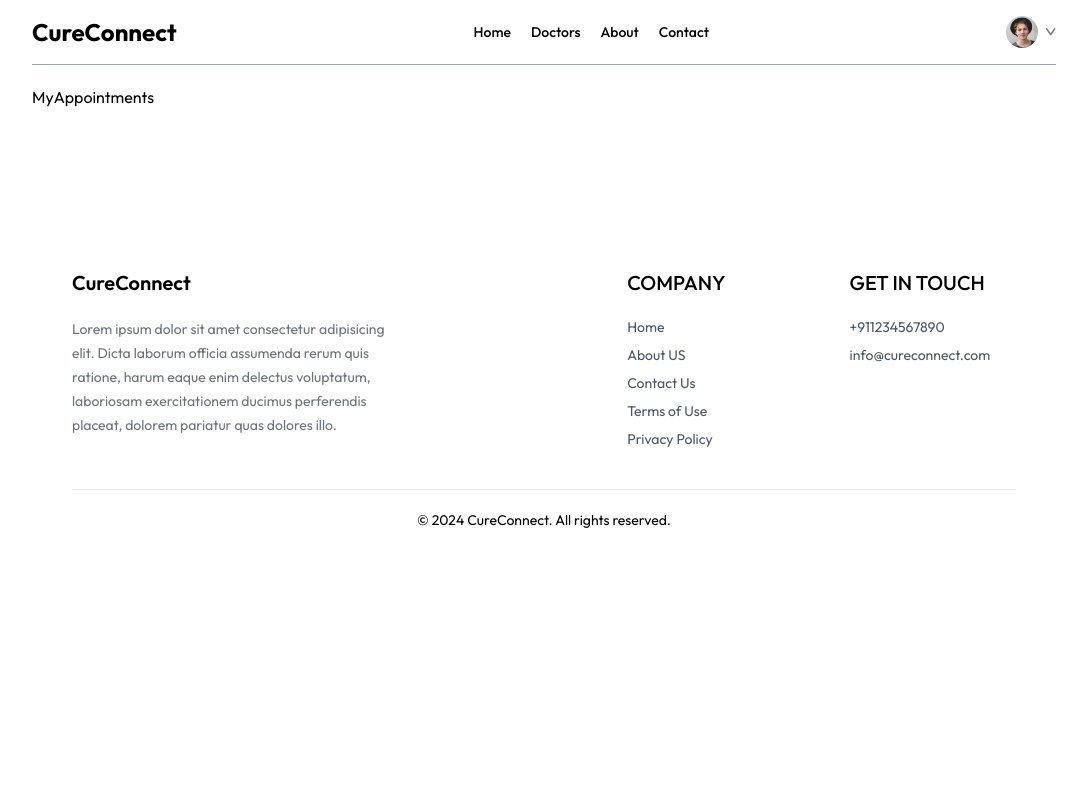
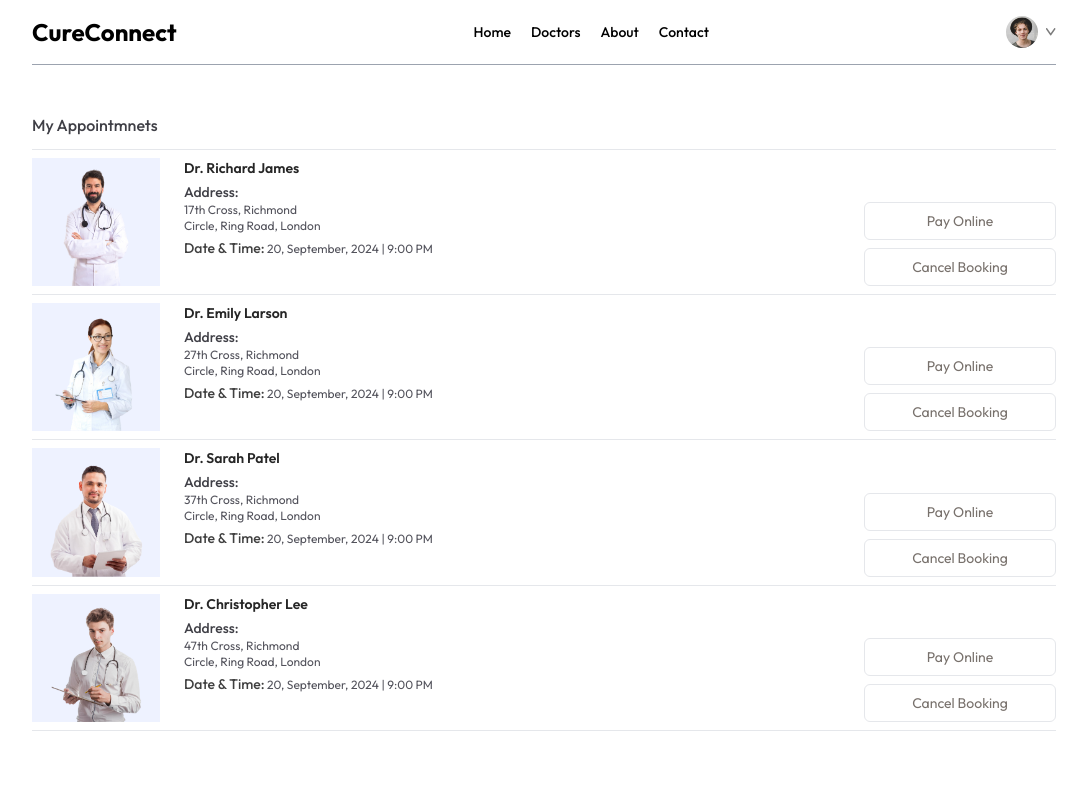
Before and after one commit to shoaibansari5398/CureConnect, a React (Vite) app in the folder frontend/: page /my-appointments in a window 1280 px wide. Shown: the top 800 px of the page, without its empty margins (96-1183 px from the left). Built offline with nearby package versions, Linux system fonts and the light colour scheme.

Commit message:
added myappointment page

```diff
--- a/frontend/src/pages/MyAppointments.jsx
+++ b/frontend/src/pages/MyAppointments.jsx
@@ -1,7 +1,40 @@
-import React from "react";
+import React, { useContext } from "react";
+import { AppContext } from "../context/AppContext";
 
 const MyAppointments = () => {
-	return <div>MyAppointments</div>;
+	const { doctors } = useContext(AppContext);
+
+	return (
+		<div>
+			<div>
+				<p className="pb-3 mt-12 font-medium text-zinc-700 border-b">My Appointmnets</p>
+				<div>
+					{doctors.slice(0, 4).map((item, index) => (
+						<div className="grid grid-cols-[1fr_2fr] gap-4 sm:flex sm:gap-6 py-2 border-b" key={[index]}>
+							<div>
+								<img className="w-32 bg-indigo-50" src={item.image} alt="doctor" />
+							</div>
+							<div className="flex-1 text-zinc-600 text-sm">
+								<p className="text-neutral-800 font-semibold">{item.name}</p>
+								<p>{item.speciaity}</p>
+								<p className="text-zinc-700 font-medium mt-1">Address:</p>
+								<p className="text-xs">{item.address.line1}</p>
+								<p className="text-xs">{item.address.line2}</p>
+								<p className="text-xs mt-1">
+									<span className="text-sm text-neutral-700 font-medium">Date & Time:</span> 20, September, 2024 | 9:00 PM
+								</p>
+							</div>
+							<div></div>
+							<div className="flex flex-col gap-2 justify-end">
+								<button className="text-sm text-stone-500 text-center sm:min-w-48 py-2 border hover:bg-primary hover:text-white transition-all duration-300 rounded-md">Pay Online</button>
+								<button className="text-sm text-stone-500 text-center sm:min-w-48 py-2 border hover:bg-red-600 hover:text-white transition-all duration-300 rounded-md">Cancel Booking</button>
+							</div>
+						</div>
+					))}
+				</div>
+			</div>
+		</div>
+	);
 };
 
 export default MyAppointments;
```
